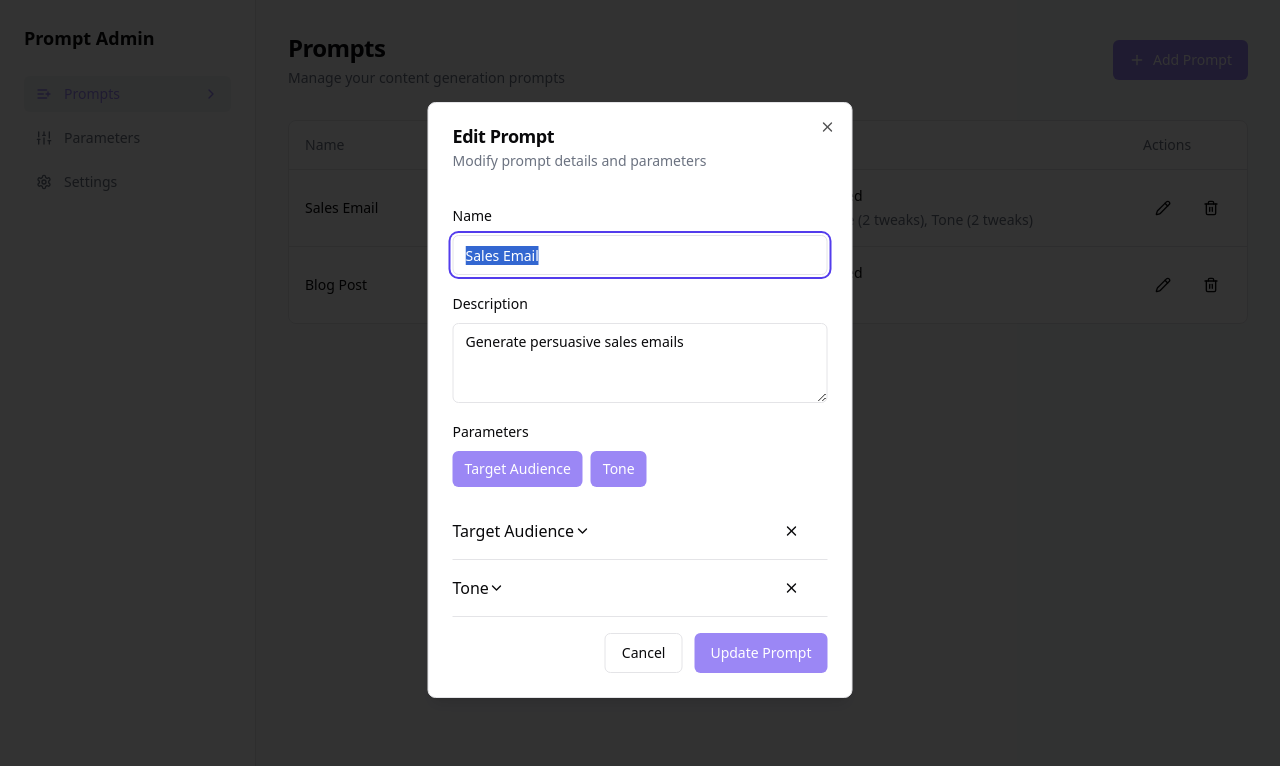
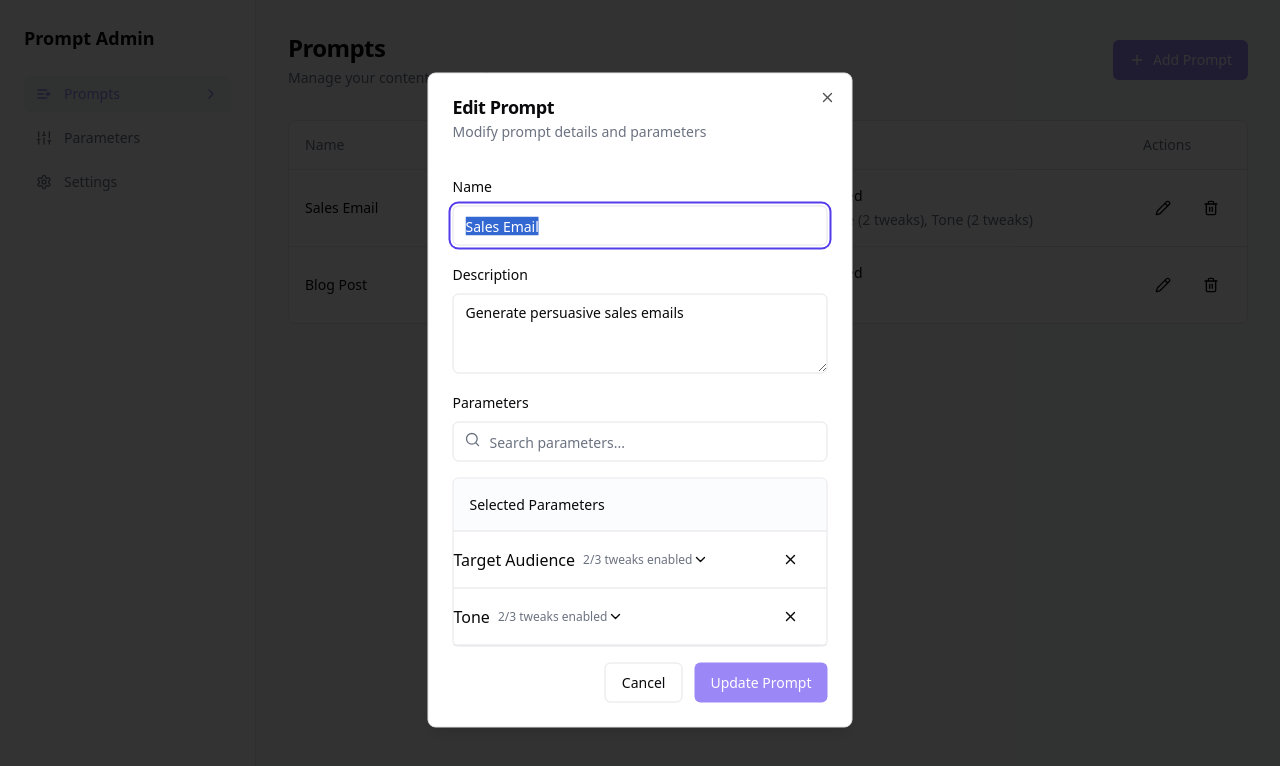
Before and after one commit to adamjsorensen/promptology-admin, a React (Vite) app: page / in a window 1280 px wide. Both pictures are taken after a click on the button 1163 px from the left and 207 px from the top of the page. Shown: the top 766 px of the page. Built offline with nearby package versions, Linux system fonts and the light colour scheme.

Commit message:
Enhance parameter selector component
Improves the parameter selector component with a search box and better organization within the prompt creator/editor modal.

```diff
--- a/src/components/prompts/ParameterSelector.tsx
+++ b/src/components/prompts/ParameterSelector.tsx
@@ -8,7 +8,9 @@ import {
   AccordionTrigger,
 } from "@/components/ui/accordion";
 import { Button } from "@/components/ui/button";
-import { Plus, X } from "lucide-react";
+import { Input } from "@/components/ui/input";
+import { Plus, X, Search } from "lucide-react";
+import { useState } from "react";
 
 interface ParameterSelectorProps {
   availableParameters: Parameter[];
@@ -21,6 +23,8 @@ export function ParameterSelector({
   selectedParameters,
   onChange,
 }: ParameterSelectorProps) {
+  const [searchQuery, setSearchQuery] = useState("");
+
   const handleToggleParameter = (parameter: Parameter) => {
     const isSelected = selectedParameters.some(
       (p) => p.parameterId === parameter.id
@@ -61,36 +65,77 @@ export function ParameterSelector({
   const getParameter = (id: number) =>
     availableParameters.find((p) => p.id === id);
 
+  const filteredParameters = availableParameters.filter(
+    (parameter) =>
+      parameter.name.toLowerCase().includes(searchQuery.toLowerCase()) ||
+      parameter.tweaks.some((tweak) =>
+        tweak.title.toLowerCase().includes(searchQuery.toLowerCase())
+      )
+  );
+
+  const selectedIds = selectedParameters.map((p) => p.parameterId);
+  const unselectedParameters = filteredParameters.filter(
+    (p) => !selectedIds.includes(p.id)
+  );
+
   return (
     <div className="space-y-4">
+      {/* Search Box */}
+      <div className="relative">
+        <Search className="absolute left-3 top-2.5 h-4 w-4 text-muted-foreground" />
+        <Input
+          placeholder="Search parameters..."
+          value={searchQuery}
+          onChange={(e) => setSearchQuery(e.target.value)}
+          className="pl-9"
+        />
+      </div>
+
+      {/* Available Parameters */}
+      {unselectedParameters.length > 0 && (
+        <div className="rounded-md border p-4 bg-muted/50">
+          <h4 className="text-sm font-medium mb-2">Available Parameters</h4>
           <div className="flex flex-wrap gap-2">
-        {availableParameters.map((parameter) => (
+            {unselectedParameters.map((parameter) => (
               <Button
                 key={parameter.id}
-            variant={
-              selectedParameters.some((p) => p.parameterId === parameter.id)
-                ? "default"
-                : "outline"
-            }
+                variant="outline"
                 size="sm"
                 onClick={() => handleToggleParameter(parameter)}
+                className="gap-1.5"
               >
+                <Plus className="h-3.5 w-3.5" />
                 {parameter.name}
               </Button>
             ))}
           </div>
+        </div>
+      )}
 
+      {/* Selected Parameters */}
       {selectedParameters.length > 0 && (
+        <div className="rounded-md border">
+          <div className="p-4 border-b bg-muted/50">
+            <h4 className="text-sm font-medium">Selected Parameters</h4>
+          </div>
           <Accordion type="multiple" className="w-full">
             {selectedParameters.map((param) => {
               const parameter = getParameter(param.parameterId);
               if (!parameter) return null;
 
+              const enabledCount = param.enabledTweaks.length;
+              const totalCount = parameter.tweaks.length;
+
               return (
                 <AccordionItem key={param.parameterId} value={param.parameterId.toString()}>
                   <div className="flex items-center justify-between">
                     <AccordionTrigger className="flex-1">
-                    {parameter.name}
+                      <div className="flex items-center gap-2">
+                        <span>{parameter.name}</span>
+                        <span className="text-xs text-muted-foreground">
+                          {enabledCount}/{totalCount} tweaks enabled
+                        </span>
+                      </div>
                     </AccordionTrigger>
                     <Button
                       variant="ghost"
@@ -105,7 +150,7 @@ export function ParameterSelector({
                     </Button>
                   </div>
                   <AccordionContent>
-                  <div className="space-y-2 p-2">
+                    <div className="space-y-2 p-4">
                       {parameter.tweaks.map((tweak) => (
                         <div key={tweak.title} className="flex items-center space-x-2">
                           <Checkbox
@@ -129,6 +174,7 @@ export function ParameterSelector({
               );
             })}
           </Accordion>
+        </div>
       )}
     </div>
   );
```
Lines whose indentation alone changed are shown as unchanged.
